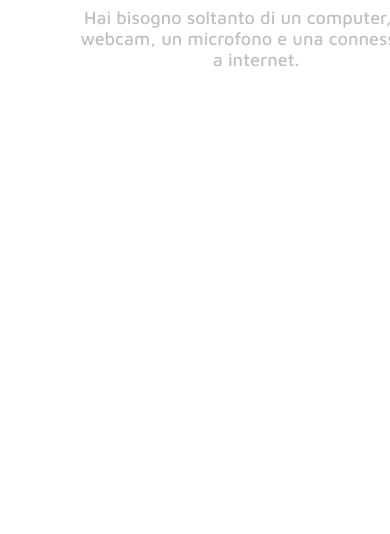
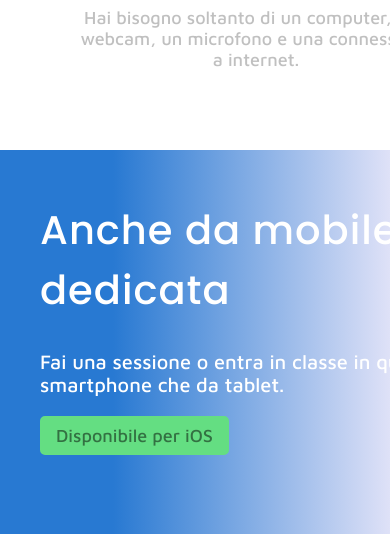
Before and after one commit to ivanmincione/htmlcss-fluentify, a plain HTML site: page index.html in a window 390 px wide. Shown: the part 1945-2479 px from the top of the page. Before the commit the page ends 2095 px from the top, so only its background shows below. Drawn offline with Linux system fonts and the light colour scheme.

Commit message:
completato section mobile-info

```diff
--- a/index.html
+++ b/index.html
@@ -148,6 +148,24 @@
                 </div>
             </section>
 
+            <section class="mobile-info">
+                <div class="container clearfix">
+                    <div class="box-mobile">
+                        <h2>Anche da mobile, con l'app dedicata
+                        </h2>
+                        <p>Fai una sessione o entra in classe in qualsiasi momento, sia da smartphone che da tablet.
+                        </p>
+                        <a class="button" href="#">Disponibile per iOS</a>
+                    </div>
+                    <div class="img-mobile">
+                        <img src="https://www.centrostudiulisse.it/wp-content/uploads/2019/01/icona-cellulare-png-4.png" alt="img-mobile">
+
+                    </div>
+
+                </div>
+
+            </section>
+
         </main>
 
 
--- a/style.css
+++ b/style.css
@@ -269,7 +269,6 @@ nav {
     font-size: 40px;
     color: #939393;
     margin-bottom: 50px;
-
 }
 
 .dispositivi{
@@ -293,7 +292,6 @@ nav {
 .dispositivi p{
     color: silver;
     text-align: center;
-
 }
 
 .profilo{
@@ -317,7 +315,6 @@ nav {
 .profilo p{
     color: silver;
     text-align: center;
-
 }
 
 .browser{
@@ -344,3 +341,37 @@ nav {
 }
 
 /* fine sezione row-info */
+
+.mobile-info{
+    background: rgb(40,121,210);
+    background: linear-gradient(90deg, rgba(40,121,210,1) 29%, rgba(6,26,196,0.12958686892725846) 100%);
+}
+
+.box-mobile{
+    float: left;
+    width: 50%;
+    margin: 20px;
+    padding: 20px;
+}
+
+.box-mobile h2{
+    color: white;
+    font-size: 40px;
+    letter-spacing: 1px;
+    padding:10px 0;
+}
+
+.box-mobile p{
+    color: white;
+    font-size: 20px;
+    margin: 20px 0;
+}
+
+.img-mobile{
+    float: left;
+    margin: 20px;
+    padding: 20px;
+}
+.img-mobile img{
+    margin-left: 20px;
+}
```
